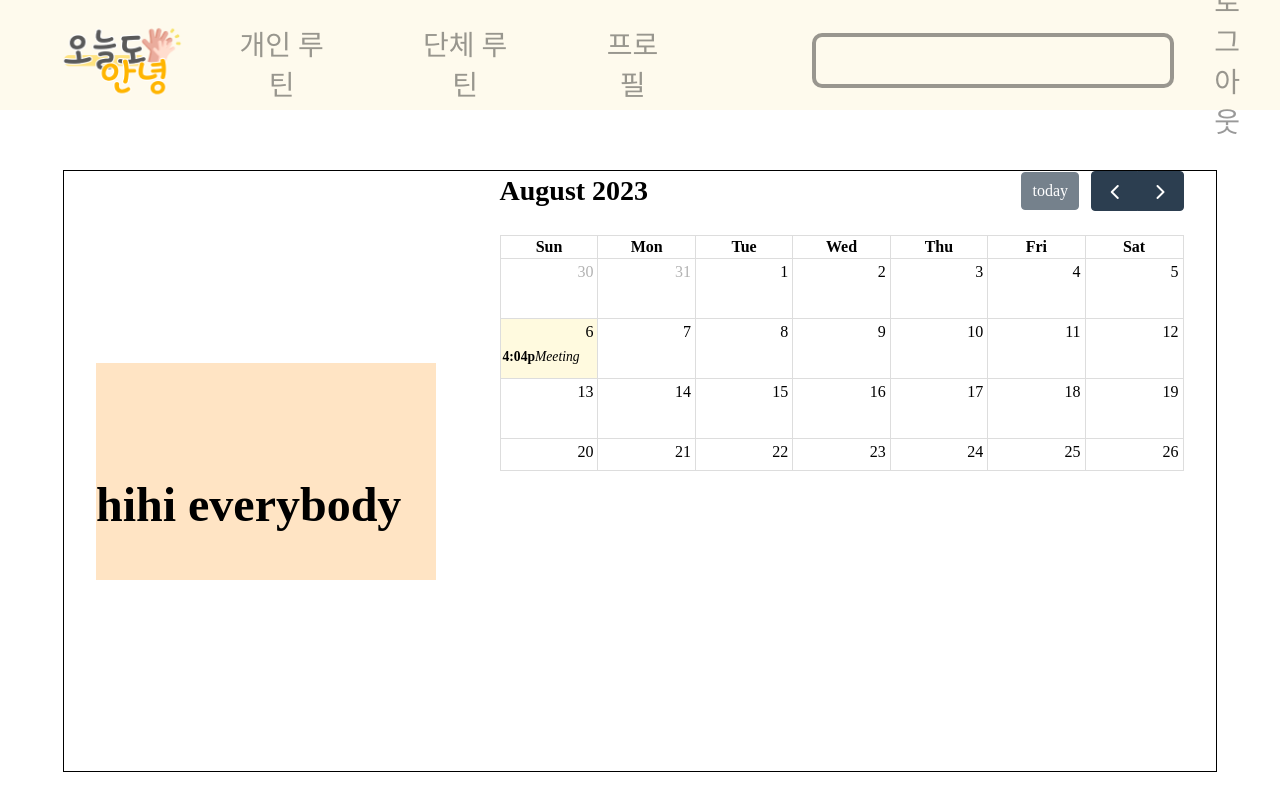
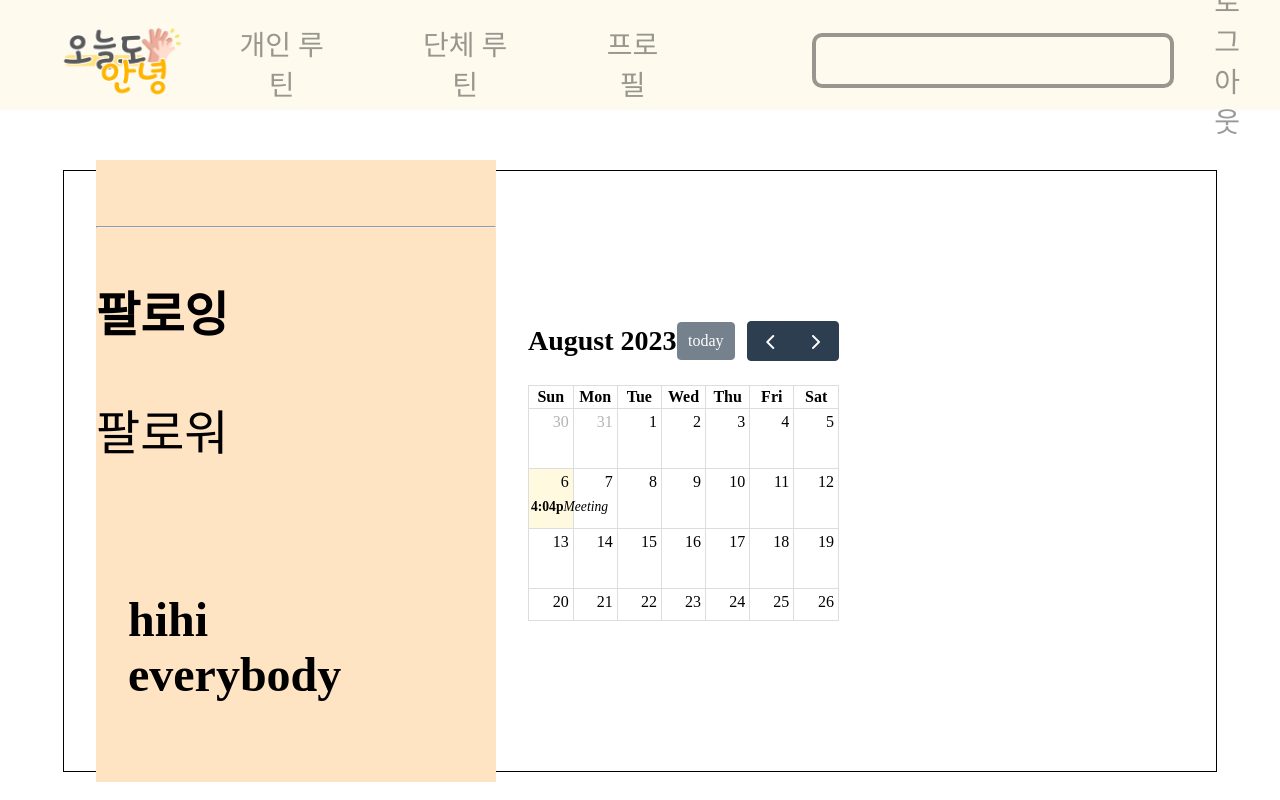
Before and after one commit to Juahjoah/Hello_Today, a React (Create React App) app in the folder FE/HelloToday/: page /MyProfile in a window 1280 px wide. Built offline with nearby package versions, Linux system fonts and the light colour scheme; no server answers; a web font is replaced by a local one.

Commit message:
FEAT: User Profile test

```diff
--- a/FE/HelloToday/src/components/Profile/ProfileCalender.jsx
+++ b/FE/HelloToday/src/components/Profile/ProfileCalender.jsx
@@ -14,7 +14,7 @@ export function ProfileCalender() {
         events={events}
         eventContent={renderEventContent}
         fixedWeekCount={false}
-        height={"300px"}
+          height={"300px"}
         // dayMinWidth={"50px"}
         expandRows={false}
         editable={true}
--- a/FE/HelloToday/src/pages/MyProfile/MyProfile.jsx
+++ b/FE/HelloToday/src/pages/MyProfile/MyProfile.jsx
@@ -45,6 +45,7 @@ function MyProfile() {
       .then((response) => {
         setUser(response.data);
         console.log(response.data);
+        console.log(user);
       });
   }, []);
 
@@ -53,19 +54,24 @@ function MyProfile() {
       <Nav />
       <div className={classes.MyProfile}>
         {/* 화면 왼쪽 개인 정보 */}
-        <div className={classes.ProfileLeft}>
-          <div className={classes.ProfileLeftInfo}>
-            <img src={user.profile_path} alt={user.profile_ori_name} />
+        <div className={classes.UserProfile}>
+          <div className={classes.UserInfo}>
+            <img src={user.profilePath} alt={user.Userprofilepic} />
             <p>{user.nickname}</p>
+            <hr />
+            {/* 닉네임/프로필 바꿀 수 있는 옵션 화면 추가 */}
+            {/* 팔로잉/팔로워 */}
+            <div className={classes.UserFollow}>
+              <p>팔로잉</p>
+              <p>팔로워</p>
+            </div>
           </div>
-          <div className={classes.ProfileLeftMenu}>
+          <div className={classes.UserProfileMenu}>
             <p>hihi everybody</p>
-            {/* <h3>{user.name}</h3> */}
-            {/* <p>{user.email}</p> */}
           </div>
         </div>
-        {/* 화면 오른쪽 화면 창 */}
-        <div className={classes.ProfileRight}>
+        {/* 화면 오른쪽 화면 출력 창 */}
+        <div className={classes.Profilecontent}>
           <div className={classes.ProfileCalender}>
             <ProfileCalender />
           </div>
--- a/FE/HelloToday/src/pages/MyProfile/MyProfile.module.css
+++ b/FE/HelloToday/src/pages/MyProfile/MyProfile.module.css
@@ -17,7 +17,7 @@
   align-items: center;
 }
 
-.ProfileLeft {
+.UserProfile {
   font-family: "TheJamsil5Bold";
   /* width: 40%; */
   width: 25rem;
@@ -30,7 +30,7 @@
   /* margin-top: 170px; */
 }
 
-.ProfileRight {
+.UserProfileMenu {
   font-family: "TheJamsil5Bold";
   width: 70%;
   margin: 2rem;
```
Also changed, not shown: FE/HelloToday/src/components/Profile/ProfileMenu.jsx (added, +18 -0 lines).
